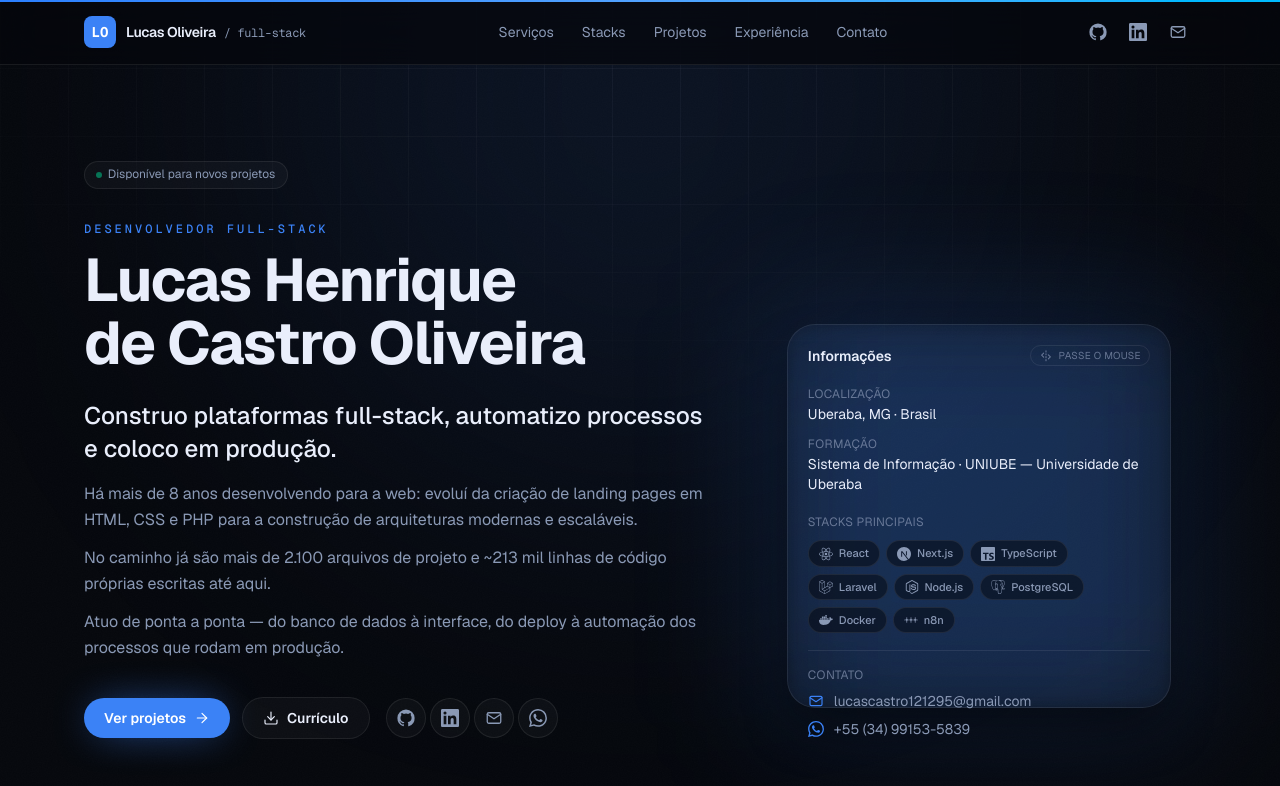
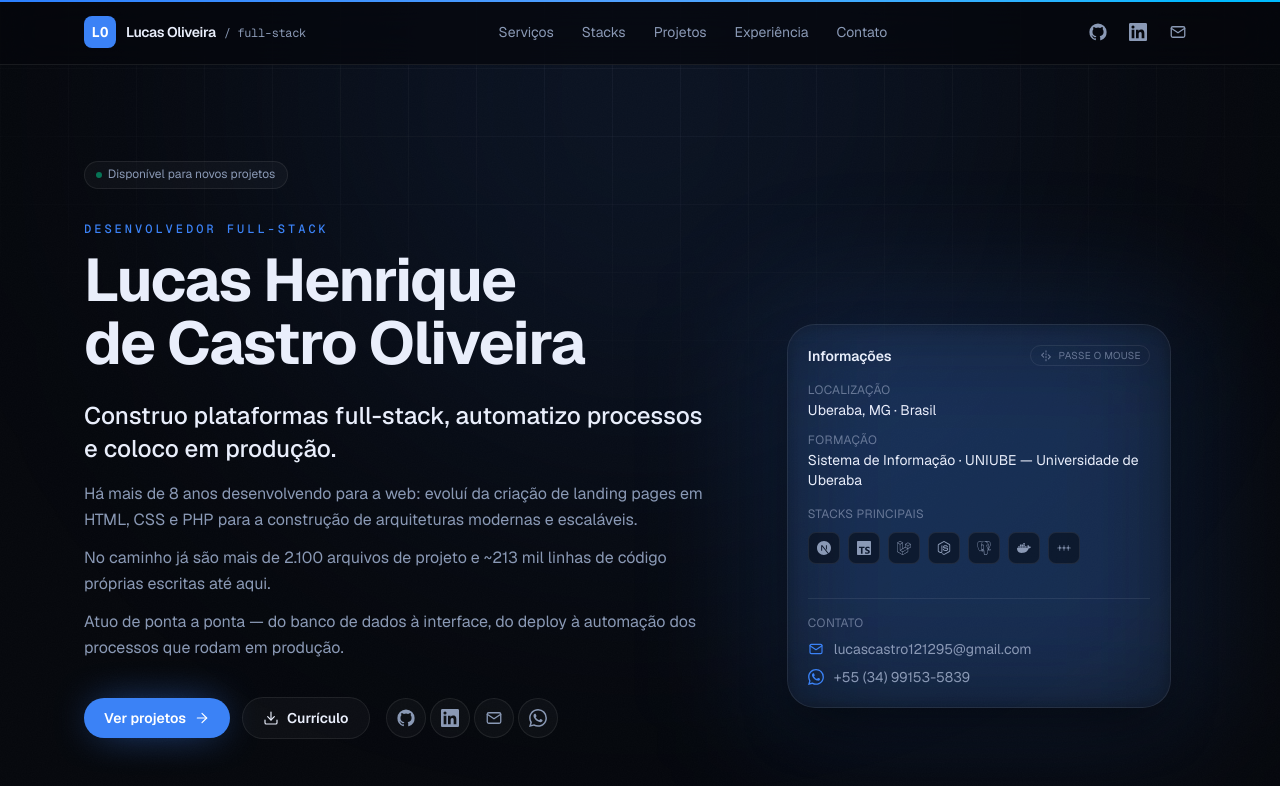
Before and after one commit to LucasCastro100/portfolio-lucas, a Next.js app: page / in a window 1280 px wide. Shown: the top 786 px of the page. Built offline with nearby package versions, Linux system fonts and the light colour scheme.

Commit message:
fix(ui): compacta o card de perfil para tudo caber\n\n- stacks principais viram icones compactos (uma linha, cabem no card)\n- card com altura minima para nao estourar em telas estreitas\n- remove o React das stacks principais (redundante com Next.js)

```diff
--- a/src/components/ui/profile-card-3d.tsx
+++ b/src/components/ui/profile-card-3d.tsx
@@ -20,10 +20,10 @@ export function ProfileCard3D() {
         className="pointer-events-none absolute -inset-6 rounded-[2.5rem] bg-accent/15 blur-3xl"
       />
 
-      <div className="relative aspect-square rounded-[1.75rem] transition-transform duration-700 ease-out [transform-style:preserve-3d] group-hover:[transform:rotateY(180deg)] group-active:[transform:rotateY(180deg)] motion-reduce:transition-none">
+      <div className="relative aspect-square min-h-[20rem] rounded-[1.75rem] transition-transform duration-700 ease-out [transform-style:preserve-3d] group-hover:[transform:rotateY(180deg)] group-active:[transform:rotateY(180deg)] motion-reduce:transition-none">
         {/* FRENTE — Informações */}
         <div className="flex h-full flex-col justify-between rounded-[1.75rem] border border-line bg-card/80 p-5 shadow-2xl shadow-black/50 backdrop-blur [backface-visibility:hidden]">
-          <div className="space-y-5">
+          <div className="space-y-4">
             <div className="flex items-center justify-between gap-3">
               <p className="text-sm font-semibold text-foreground">Informações</p>
               <span className="inline-flex items-center gap-1.5 rounded-full border border-line px-2 py-0.5 text-[10px] uppercase tracking-wide text-muted/70">
@@ -41,19 +41,15 @@ export function ProfileCard3D() {
               <p className="text-xs uppercase tracking-wide text-muted/70">
                 Stacks principais
               </p>
-              <ul className="mt-2.5 flex flex-wrap gap-1.5">
+              <ul className="mt-2.5 flex flex-wrap gap-2">
                 {mainTechs.map((tech) => (
                   <li key={tech.slug}>
                     <span
                       title={tech.title}
                       style={{ ["--brand" as string]: `#${tech.hex}` }}
-                      className="group/tech inline-flex items-center gap-1.5 rounded-full border border-line bg-background/50 px-2.5 py-1 text-[11px] font-medium text-muted transition-colors hover:border-[var(--brand)]/50 hover:text-foreground"
+                      className="grid size-8 place-items-center rounded-lg border border-line bg-background/50 text-muted transition-colors hover:border-[var(--brand)]/60 hover:text-[var(--brand)]"
                     >
-                      <TechLogo
-                        icon={tech}
-                        className="size-3.5 shrink-0 transition-colors group-hover/tech:text-[var(--brand)]"
-                      />
-                      {tech.title}
+                      <TechLogo icon={tech} className="size-3.5" />
                     </span>
                   </li>
                 ))}
--- a/src/data/tech.ts
+++ b/src/data/tech.ts
@@ -150,7 +150,6 @@ export const marqueeTechs: SimpleIcon[] = Array.from(
 
 /** Stacks principais em destaque no card de perfil. */
 export const mainTechs: SimpleIcon[] = [
-  siReact,
   siNextdotjs,
   siTypescript,
   siLaravel,
```
